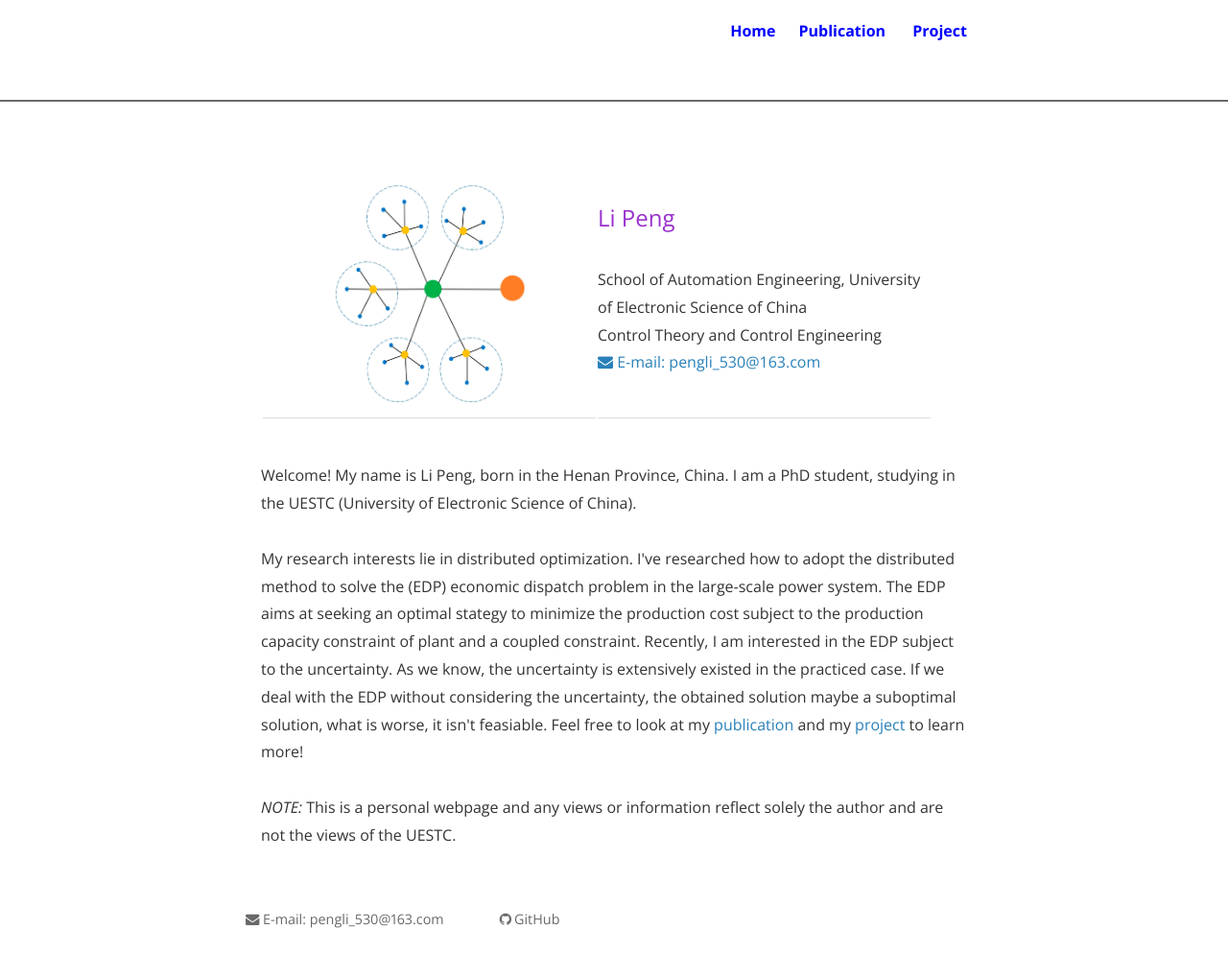
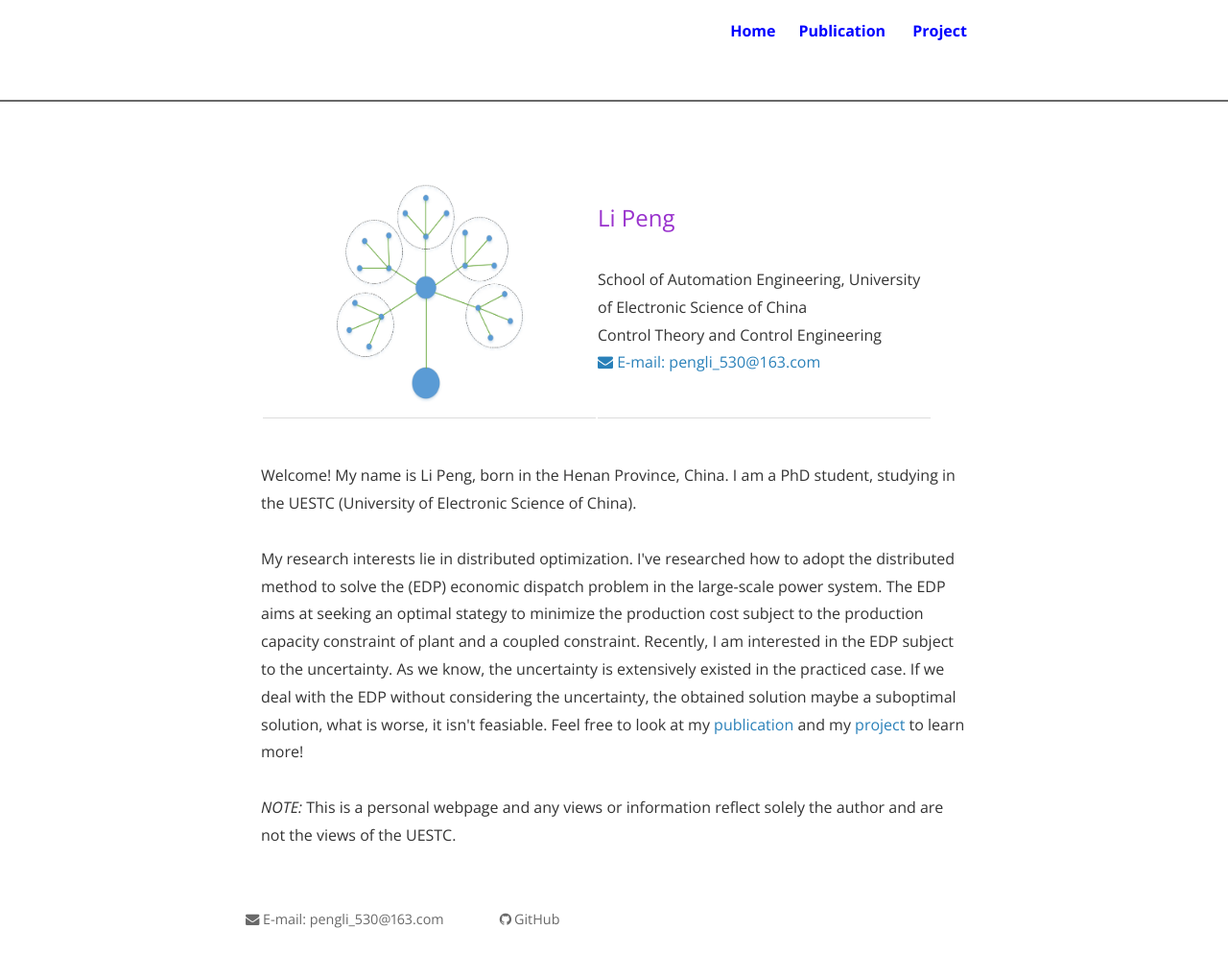
Before and after one commit to lp48280421/lp48280421.github.io, a Jekyll site: the page built from index.html, in a window 1280 px wide. Shown: the whole page at 96% size. Built offline with Jekyll 4.4.1, drawn with Linux system fonts in a browser that asks for light colours; nearby versions of some CDN libraries; the list of posts is cut into pages by our own code; comment, search, counter and statistics services are not loaded; a style sheet for code colours, icons or effects is not loaded.

Commit message:
Update index.html

```diff
--- a/index.html
+++ b/index.html
@@ -37,7 +37,7 @@ border-collapse: separate;
 <table>
 <tr>
 	<td class="left">
-		<img src="profile_picture.png" alt="Li Peng pic" style="width:200px;height:230px;" title="Li Peng"; algin="middle">
+		<img src="profile_picture.jpg" alt="Li Peng pic" style="width:200px;height:230px;" title="Li Peng"; algin="middle">
 	</td>
 
 	<td class="right">
```
